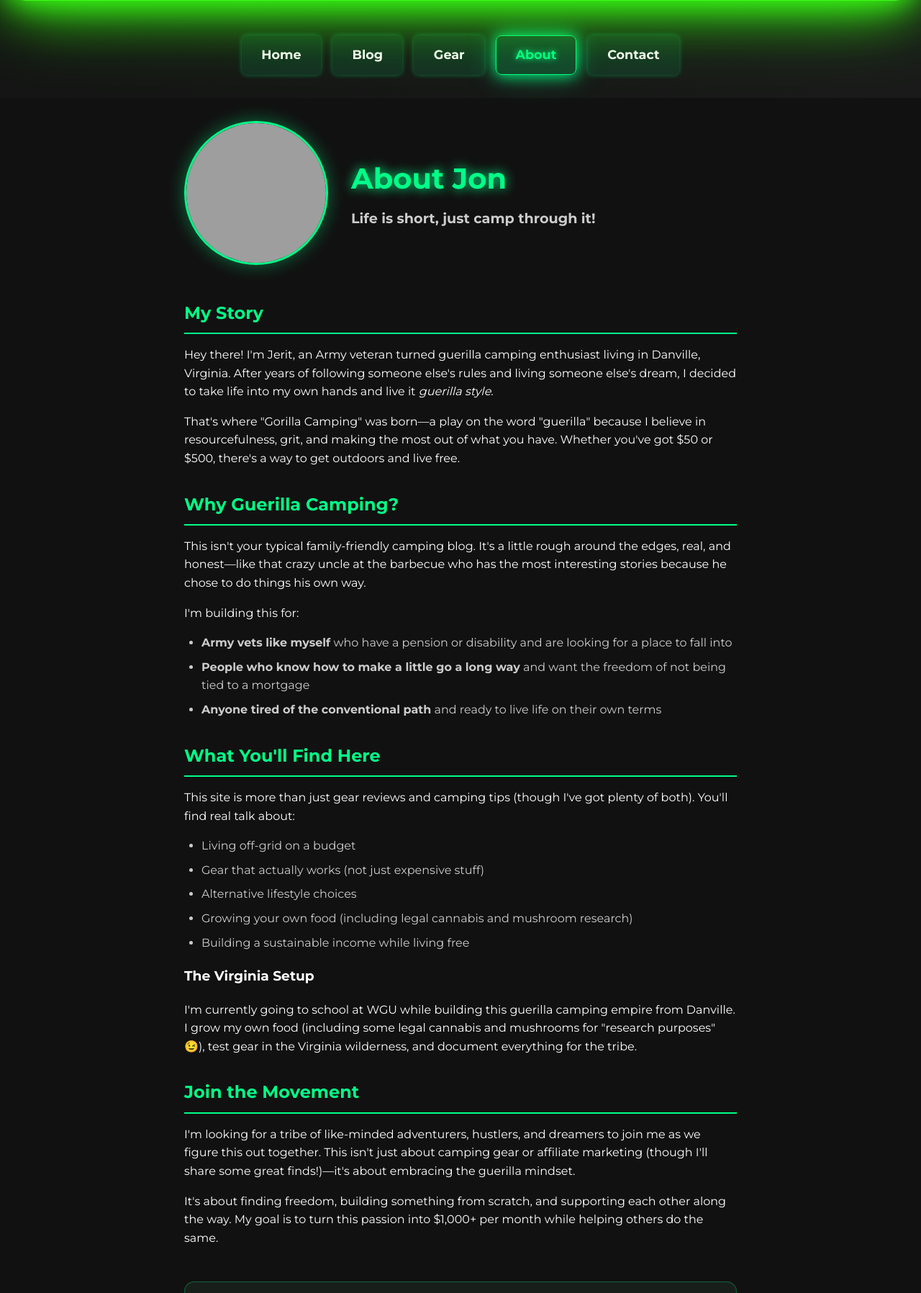
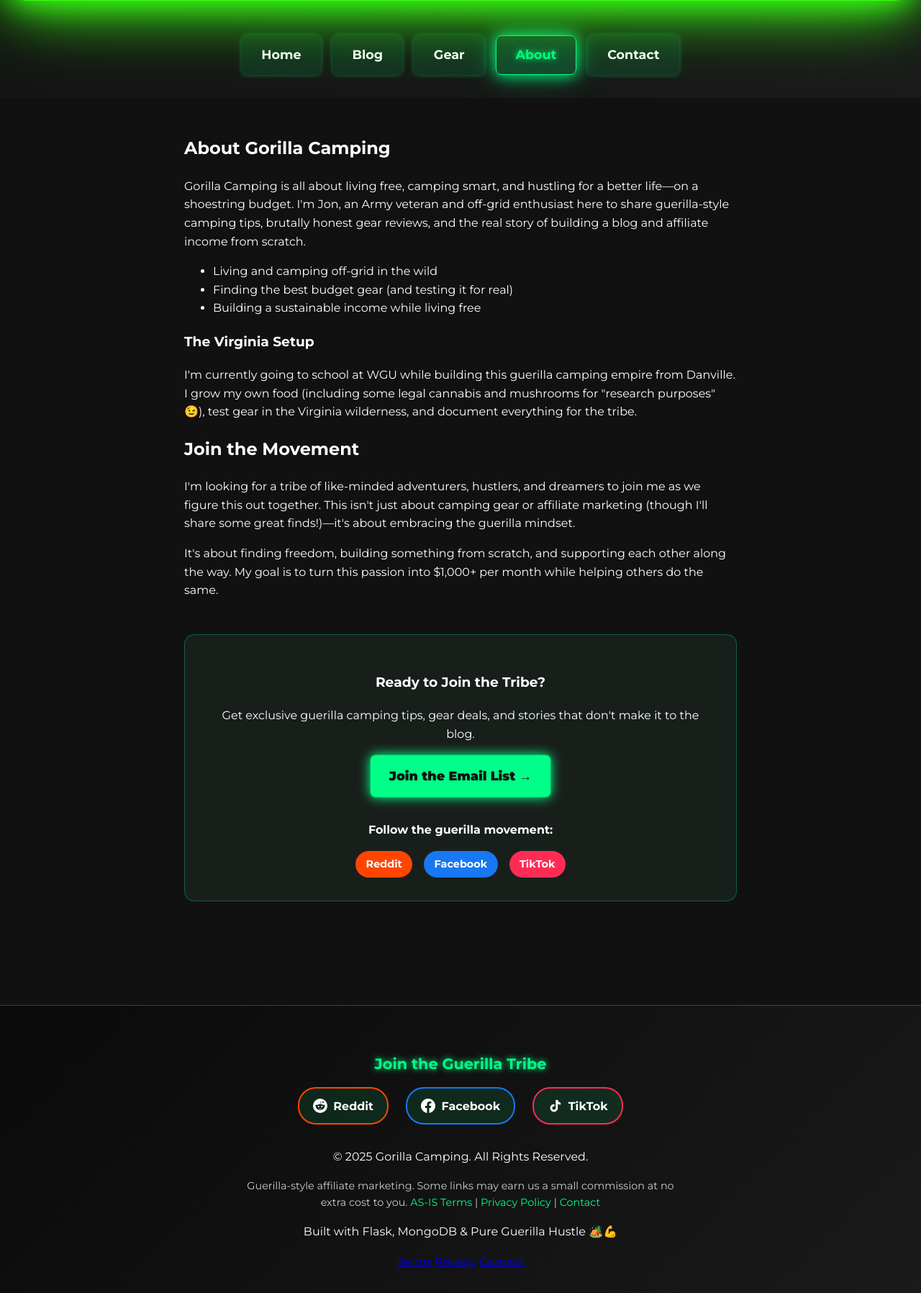
Before and after one commit to jnorvi5/gorillacamping-static, a Flask app: page /about in a window 1280 px wide. Shown: the part 608-2404 px from the top of the page at 72% size. After the commit the page ends 2370 px from the top, so only its background shows below. Run offline with Flask 3, Linux system fonts and the light colour scheme; some libraries are stand-ins or nearby versions; grey boxes are pictures that could not be loaded.

Commit message:
Update about.html

```diff
--- a/templates/about.html
+++ b/templates/about.html
@@ -1,59 +1,19 @@
 {% extends "base.html" %}
-{% block title %}About Jon - Gorilla Camping{% endblock %}
-{% block meta_description %}{{ meta_description }}{% endblock %}
-{% block meta_keywords %}{{ meta_keywords }}{% endblock %}
+{% block title %}About | Gorilla Camping{% endblock %}
+{% block meta_description %}About Gorilla Camping - Guerilla-style camping guides, gear reviews, and off-grid living tips for budget-conscious adventurers.{% endblock %}
+{% block meta_keywords %}guerilla camping, off-grid living, camping gear reviews, about, blog, budget camping, DIY camping, veteran camping{% endblock %}
 
 {% block content %}
 <section class="about-section">
-    <div class="about-hero">
-        <img src="{{ url_for('static', filename='images/jon-camping.jpg') }}"
-             alt="Jon camping in Virginia"
-             class="about-photo">
-        <div class="about-intro">
-            <h1>About Jon</h1>
-            <p class="about-tagline"><strong>Life is short, just camp through it!</strong></p>
-        </div>
-    </div>
-
-    <div class="about-content">
-        <h2>My Story</h2>
+    <div class="about-container">
+        <h1>About Gorilla Camping</h1>
         <p>
-            Hey there! I'm Jerit, an Army veteran turned guerilla camping enthusiast living in
-            Danville, Virginia. After years of following someone else's rules and living someone
-            else's dream, I decided to take life into my own hands and live it <em>guerilla style</em>.
+            Gorilla Camping is all about living free, camping smart, and hustling for a better life—on a shoestring budget.
+            I'm Jon, an Army veteran and off-grid enthusiast here to share guerilla-style camping tips, brutally honest gear reviews, and the real story of building a blog and affiliate income from scratch.
         </p>
-
-        <p>
-            That's where "Gorilla Camping" was born—a play on the word "guerilla" because I believe
-            in resourcefulness, grit, and making the most out of what you have. Whether you've got
-            $50 or $500, there's a way to get outdoors and live free.
-        </p>
-
-        <h2>Why Guerilla Camping?</h2>
-        <p>
-            This isn't your typical family-friendly camping blog. It's a little rough around the edges,
-            real, and honest—like that crazy uncle at the barbecue who has the most interesting stories
-            because he chose to do things his own way.
-        </p>
-
-        <p>I'm building this for:</p>
-        <ul class="about-list">
-            <li><strong>Army vets like myself</strong> who have a pension or disability and are looking for a place to fall into</li>
-            <li><strong>People who know how to make a little go a long way</strong> and want the freedom of not being tied to a mortgage</li>
-            <li><strong>Anyone tired of the conventional path</strong> and ready to live life on their own terms</li>
-        </ul>
-
-        <h2>What You'll Find Here</h2>
-        <p>
-            This site is more than just gear reviews and camping tips (though I've got plenty of both).
-            You'll find real talk about:
-        </p>
-
-        <ul class="about-list">
-            <li>Living off-grid on a budget</li>
-            <li>Gear that actually works (not just expensive stuff)</li>
-            <li>Alternative lifestyle choices</li>
-            <li>Growing your own food (including legal cannabis and mushroom research)</li>
+        <ul>
+            <li>Living and camping off-grid in the wild</li>
+            <li>Finding the best budget gear (and testing it for real)</li>
             <li>Building a sustainable income while living free</li>
         </ul>
 
@@ -85,14 +45,17 @@
             <div class="social-cta">
                 <p><strong>Follow the guerilla movement:</strong></p>
                 <div class="social-mini">
-                    <a href="{{ url_for('social_redirect', platform='reddit') }}"
+                    <a href="https://www.reddit.com/r/gorillacamping"
                        class="mini-social reddit"
+                       target="_blank" rel="noopener"
                        onclick="trackSocialClick('reddit', 'about_page')">Reddit</a>
-                    <a href="{{ url_for('social_redirect', platform='facebook') }}"
+                    <a href="https://facebook.com/gorillacamping"
                        class="mini-social facebook"
+                       target="_blank" rel="noopener"
                        onclick="trackSocialClick('facebook', 'about_page')">Facebook</a>
-                    <a href="{{ url_for('social_redirect', platform='tiktok') }}"
+                    <a href="https://www.tiktok.com/@gorillacamping"
                        class="mini-social tiktok"
+                       target="_blank" rel="noopener"
                        onclick="trackSocialClick('tiktok', 'about_page')">TikTok</a>
                 </div>
             </div>
```
